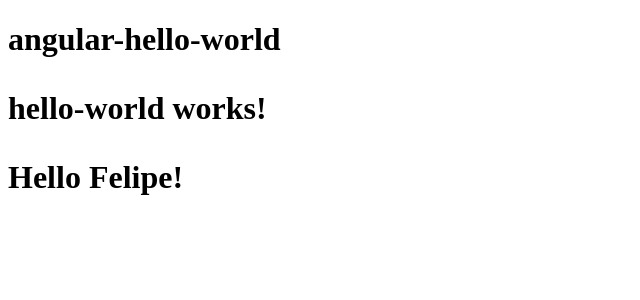
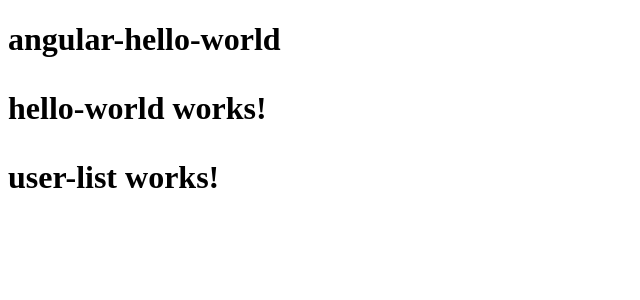
Before and after one commit to RHieger/ng-book-angular-8, an Angular app in the folder angular-hello-world/: page / in a window 1280 px wide. Shown: the top 300 px of the page, without its empty margins (0-640 px from the left). Built offline with nearby package versions, Linux system fonts and the light colour scheme.

Commit message:
Link AppUserList to AppComponent.

```diff
--- a/angular-hello-world/src/app/app.component.html
+++ b/angular-hello-world/src/app/app.component.html
@@ -3,7 +3,7 @@
   <app-hello-world>
     <!-- Dynamic content lives here. -->
   </app-hello-world>
-  <app-user-item>
+  <app-user-list>
     <!-- Dynamic content lives here. -->
-  </app-user-item>
+  </app-user-list>
 </h1>
```
